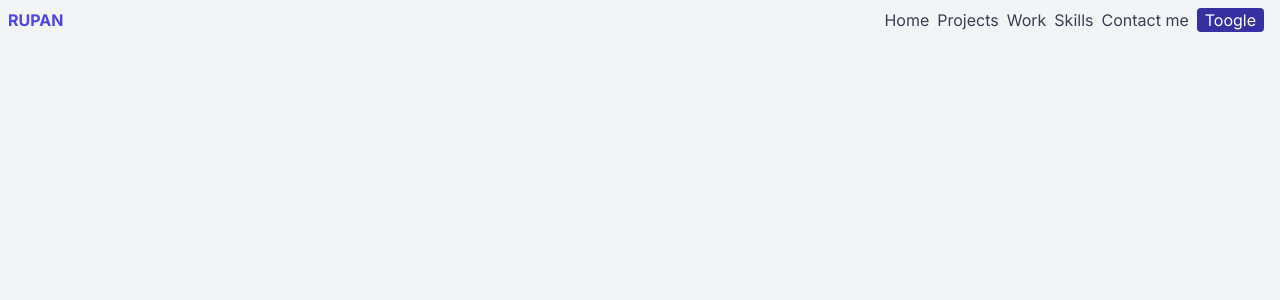
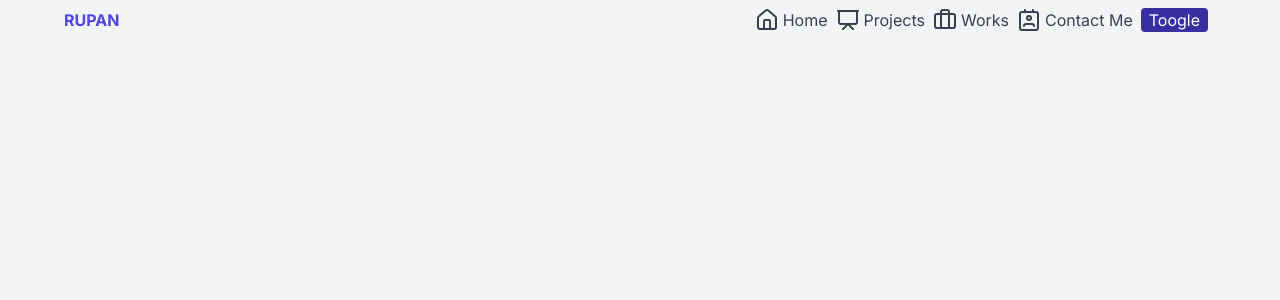
Before and after one commit to ruppo-912116/ruppo-912116.github.io, a Next.js app: page / in a window 1280 px wide. Shown: the top 300 px of the page. Built offline with nearby package versions, Linux system fonts and the light colour scheme.

Commit message:
Add icons to navbar routes

```diff
--- /dev/null
+++ b/src/components/hero-section/container.tsx
@@ -0,0 +1,5 @@
+export default function HeroSectionContainer(){
+    return (
+        <div></div>
+    )
+}
--- a/src/components/navbar/container.tsx
+++ b/src/components/navbar/container.tsx
@@ -1,24 +1,64 @@
 "use client";
 import {useRouter} from "next/navigation";
 import ThemeSwitcher from "@/components/theme-switcher";
+import HomeIcon from "@/icons/home-icon";
+import ProjectsIcon from "@/icons/projects-icon";
+import WorkIcon from "@/icons/work-icon";
+import ContactIcon from "@/icons/contact-icon";
 
 export default function NavbarContainer() {
+
+    const items = [
+        {
+            "title": "Home",
+            "icon": <HomeIcon/>,
+            "handleClick": () => router.push("#home")
+        },
+        {
+            "title": "Projects",
+            "icon": <ProjectsIcon/>,
+            "handleClick": () => router.push("#projects")
+        },
+        {
+            "title": "Works",
+            "icon": <WorkIcon/>,
+            "handleClick": () => router.push("#works")
+        },
+        {
+            "title": "Contact Me",
+            "icon": <ContactIcon/>,
+            "handleClick": () => router.push("#contacts")
+        }
+    ]
+
     const router = useRouter();
 
     const handleRouteNavigation = (e: any) => {
         console.log(e);
     }
 
+    function NavbarItem({children, title, handleOnClick}: any) {
+        return (
+            <h2 className={"flex gap-1 items-center"} onClick={handleOnClick}>{children}{title}</h2>
+        )
+    }
+
     return (
-        <div className={"sticky px-2"}>
+        <div className={"sticky px-16 bg-transparent"}>
             <div className={"flex justify-between items-center"}>
                 <h1 className={"text-primary-light dark:text-neutral-light font-bold"}>RUPAN</h1>
                 <div className={"flex gap-2 p-2 text-neutral-dark dark:text-neutral-light"}>
-                    <h2 className={""} onClick={handleRouteNavigation}>Home</h2>
-                    <h2 onClick={handleRouteNavigation}>Projects</h2>
-                    <h2 onClick={handleRouteNavigation}>Work</h2>
-                    <h2 onClick={handleRouteNavigation}>Skills</h2>
-                    <h2 onClick={handleRouteNavigation}>Contact me</h2>
+                    {items.map(i => <NavbarItem
+                        key={"title"}
+                        title={i.title}
+                        handleOnClick={i.handleClick}>
+                        {i.icon}
+                    </NavbarItem>)}
+                    {/*<h2 onClick={handleRouteNavigation}>Home</h2>*/}
+                    {/*<h2 onClick={handleRouteNavigation}>Projects</h2>*/}
+                    {/*<h2 onClick={handleRouteNavigation}>Work</h2>*/}
+                    {/*<h2 onClick={handleRouteNavigation}>Skills</h2>*/}
+                    {/*<h2 onClick={handleRouteNavigation}>Contact me</h2>*/}
                     <ThemeSwitcher/>
                 </div>
             </div>
--- /dev/null
+++ b/src/icons/contact-icon.tsx
@@ -0,0 +1,14 @@
+export default function ContactIcon(props:any){
+    return (
+        <svg xmlns="http://www.w3.org/2000/svg" width="24" height="24" viewBox="0 0 24 24" fill="none"
+             stroke="currentColor" strokeWidth="2" strokeLinecap="round" strokeLinejoin="round"
+             {...props}
+             className="lucide lucide-contact">
+            <path d="M17 18a2 2 0 0 0-2-2H9a2 2 0 0 0-2 2"/>
+            <rect width="18" height="18" x="3" y="4" rx="2"/>
+            <circle cx="12" cy="10" r="2"/>
+            <line x1="8" x2="8" y1="2" y2="4"/>
+            <line x1="16" x2="16" y1="2" y2="4"/>
+        </svg>
+    );
+}
--- /dev/null
+++ b/src/icons/home-icon.tsx
@@ -0,0 +1,11 @@
+export default function HomeIcon(props: any) {
+    return (
+        <svg xmlns="http://www.w3.org/2000/svg" width="24" height="24" viewBox="0 0 24 24" fill="none"
+             stroke="currentColor" strokeWidth="2" strokeLinecap="round" strokeLinejoin="round"
+             className="lucide lucide-house" {...props}>
+            <path d="M15 21v-8a1 1 0 0 0-1-1h-4a1 1 0 0 0-1 1v8"/>
+            <path
+                d="M3 10a2 2 0 0 1 .709-1.528l7-5.999a2 2 0 0 1 2.582 0l7 5.999A2 2 0 0 1 21 10v9a2 2 0 0 1-2 2H5a2 2 0 0 1-2-2z"/>
+        </svg>
+    );
+}
--- /dev/null
+++ b/src/icons/projects-icon.tsx
@@ -0,0 +1,11 @@
+export default function ProjectsIcon(props: any) {
+    return (
+        <svg xmlns="http://www.w3.org/2000/svg" width="24" height="24" viewBox="0 0 24 24" fill="none"
+             stroke="currentColor" strokeWidth="2" strokeLinecap="round" strokeLinejoin="round"
+             className="lucide lucide-presentation" {...props}>
+            <path d="M2 3h20"/>
+            <path d="M21 3v11a2 2 0 0 1-2 2H5a2 2 0 0 1-2-2V3"/>
+            <path d="m7 21 5-5 5 5"/>
+        </svg>
+    )
+}
--- /dev/null
+++ b/src/icons/work-icon.tsx
@@ -0,0 +1,11 @@
+export default function WorkIcon(props: any) {
+    return (
+        <svg xmlns="http://www.w3.org/2000/svg" width="24" height="24" viewBox="0 0 24 24" fill="none"
+             stroke="currentColor" strokeWidth="2" strokeLinecap="round" strokeLinejoin="round"
+             {...props}
+             className="lucide lucide-briefcase">
+            <path d="M16 20V4a2 2 0 0 0-2-2h-4a2 2 0 0 0-2 2v16"/>
+            <rect width="20" height="14" x="2" y="6" rx="2"/>
+        </svg>
+    );
+}
```
